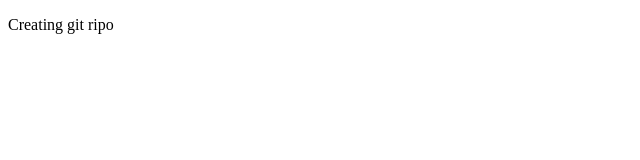
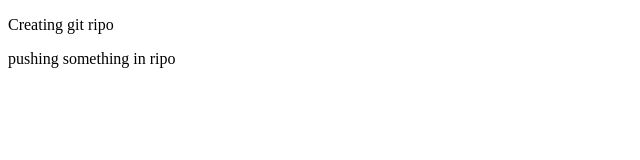
Before and after one commit to dmamun/ripo1, a plain HTML site: page index.html in a window 1280 px wide. Shown: the whole page, without its empty margins (0-640 px from the left). Drawn offline with Linux system fonts and the light colour scheme.

Commit message:
first commit

```diff
--- a/index.html
+++ b/index.html
@@ -7,6 +7,7 @@
 </head>
 <body>
     <p>Creating git ripo</p>
+    <p>pushing something in ripo</p>
 
 </body>
 </html>
```
